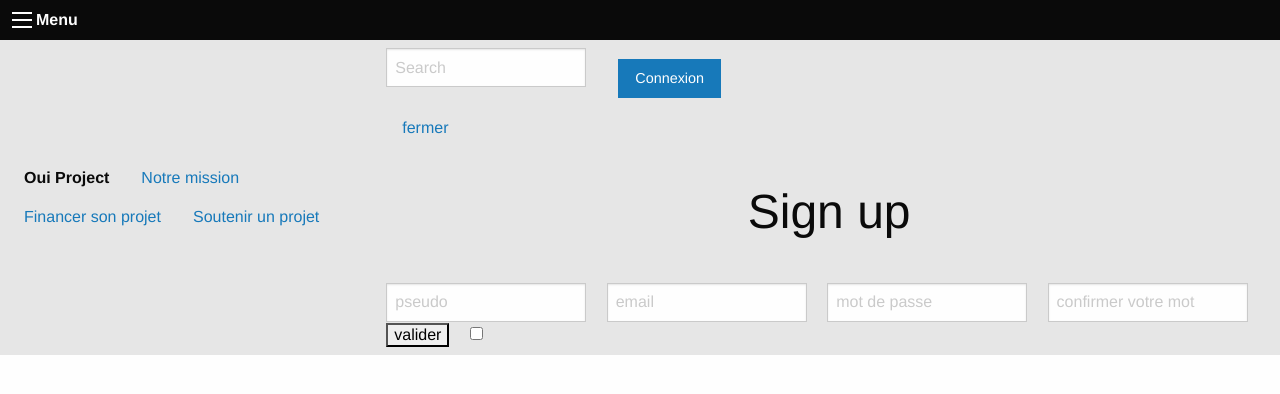
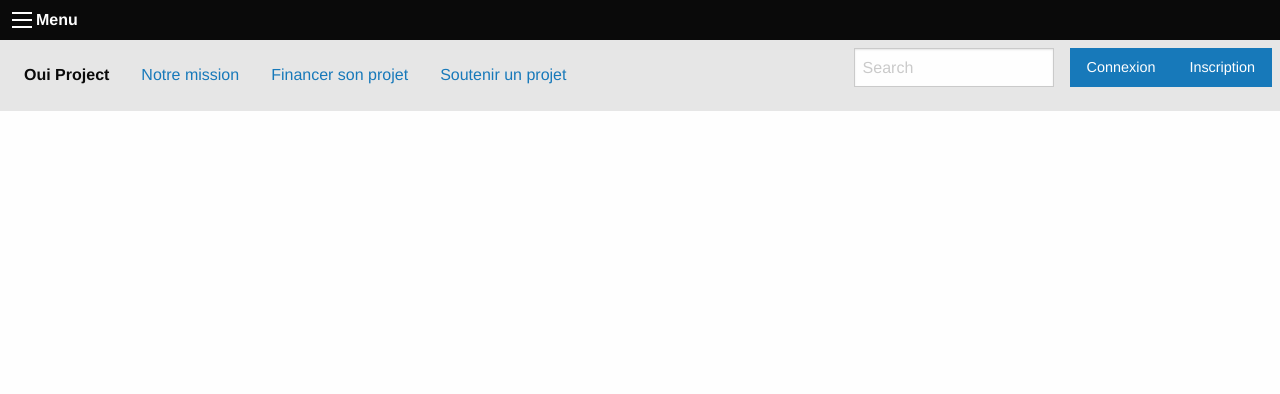
Before and after one commit to Cegaz/yes, a PHP site: template src/View/header.php in a window 1280 px wide. Shown: the top 394 px of the page. Run offline with PHP 8.4, Linux system fonts and the light colour scheme; the template is opened without the code that fills it, so the values that code supplies are empty; some libraries are stand-ins or nearby versions.

Commit message:
_2 modification of registration manager files

```diff
--- a/src/View/footer.php
+++ b/src/View/footer.php
@@ -14,6 +14,8 @@
 </footer>
     <script src="https://code.jquery.com/jquery-3.2.1.min.js"></script>
     <script src="https://cdnjs.cloudflare.com/ajax/libs/foundation/6.4.3/js/foundation.js"></script>
+    <!--<script src="https://cdnjs.cloudflare.com/ajax/libs/foundation/6.4.3/js/plugins/foundation.abide.min
+    .js"></script>-->
     <script src="/assets/js/script.js"></script>
 </body>
 </html>
--- a/src/View/header.php
+++ b/src/View/header.php
@@ -6,6 +6,8 @@
     <meta name="viewport" content="width=device-width, initial-scale=1.0">
     <link rel="stylesheet" href="https://cdnjs.cloudflare.com/ajax/libs/foundation/6.4.3/css/foundation.min.css">
     <link rel="stylesheet" href="/assets/css/style.css">
+    <link href="https://cdnjs.cloudflare.com/ajax/libs/font-awesome/4.7.0/css/font-awesome.css" rel="stylesheet">
+
     <title>Oui Project</title>
 </head>
 
@@ -28,37 +30,61 @@
         <div class="top-bar-right">
             <ul class="menu">
                 <li><input type="search" placeholder="Search"></li>
-                <li><a href="#openModal"><button type="button" class="button">Connexion</button></a></li>
+                <li><button type="button" class="button">Connexion</button></li>
 
-                <div id="openModal" class="modalDialog">
-                    <div>
-                        <a href="#close" title="Close" class="close">fermer</a>
-                        <div class="login-box">
-                            <div class="row collapse expanded">
-                                <div class="small-12 medium-6 column small-order-2 medium-order-1">
-                                    <div class="login-box-form-section">
-                                        <h1 class="login-box-title">Sign up</h1>
-                                        <form method="post" action="/signin">
-                                            <input class="login-box-input" type="text" required pattern="[a-zA-Z]+" name="pseudo"
-                                                   placeholder="pseudo" />
-                                            <input class="login-box-input" type="email" required pattern="^[A-Z0-9._%+-]+@[A-Z0-9.-]+\.[A-Z]{2,}" name="email"
-                                                   placeholder="email" />
-                                            <input class="login-box-input" type="password" id="password" required
-                                                   pattern="[a-zA-Z]+" name="password" placeholder="mot de passe" />
 
-                                            <input class="login-box-input" type="password" required pattern="[a-zA-Z]+"
-                                                   data-equalto="password" name="password_conf" placeholder="confirmer votre mot
-                                       de passe"/>
-                                            <input class="login-box-submit-button" type="submit" name="submit"
-                                                   value="valider" />
-                                            <input type="checkbox" name="cgu" value="1" placeholder="veuillez accepter les cgu" />
-                                        </form>
-                                    </div>
-                                </div>
+        <div class="reveal" id="exampleModal1" data-reveal>
+            <form data-abide novalidate method="post" action="/signin">
+                <div data-abide-error class="alert callout" style="display: none;">
+                    <p><i class="fi-alert"></i>les informations entrées sont incorrects</p>
+                </div>
+                <div class="form-icons">
+                    <h4>inscription Oui-project</h4>
 
-                            </div>
-                        </div>
+                    <div class="input-group"><span class="input-group-label"><i class="fa fa-user"></i></span>
+                        <span class="form-error">pseudo requis</span>
+                        <input class="input-group-field" type="text" name="pseudo" placeholder="pseudo" required
+                               pattern="[a-zA-Z]+"/>
+
                     </div>
+
+                    <div class="input-group"><span class="input-group-label"><i class="fa fa-envelope"></i></span>
+                        <input class="input-group-field" type="password" name="email"
+                               required pattern="/^[^\W][a-zA-Z0-9_]+(\.[a-zA-Z0-9_]+)*\@[a-zA-Z0-9_]+(\.[a-zA-Z0-9_]+)*\.[a-zA-Z]{2,4}$/"
+                               placeholder="email"/>
+                        <span class="form-error"> email requis</span>
+                    </div>
+
+                    <div class="input-group"><span class="input-group-label"><i class="fa fa-key"></i></span>
+                        <input class="input-group-field" required pattern="[a-zA-Z]+"
+                               type="password" name="mot de passe" placeholder="mot de passe"/>
+                        <span class="form-error"> mot de passe incorrect</span>
+                    </div>
+
+                    <div class="input-group"><span class="input-group-label"><i class="fa fa-key"></i></span>
+                        <input class="input-group-field" data-equalto="password" type="password" required name="mot
+                        de passe_conf" placeholder="confirmation mot de passe">
+                        <span class="form-error"> mot de passe incorrect</span>
+                    </div>
+
+                    <div class="input-group"><span class="input-group-label"><i class="fa fa-check"></i></span>
+                        <input class="input-group-field" type="checkbox" value="1" name="cgu"/>
+                        <p><a href="https://www.amazon.fr/gp/help/customer/display.html?nodeId=548524#GUID-602FA6E8-D724-4317-89F6-E78834F9BA58__SECTION_E43AAFC78C1543548F6B3D44AC4D5D20"
+                              target="_blank" >j'accepte les conditions générales d'utilisation</p></a>
+                        <span class="form-error">veuillez validez les conditions</span>
+                    </div>
+
+
+                </div>
+
+                <button class="button expanded">Valider</button>
+            </form>
+
+            <button class="close-button" data-close aria-label="Close modal" type="button">
+                <span aria-hidden="true">&times;</span>
+            </button>
+        </div>
+        <p><button class="button" data-open="exampleModal1">Inscription</button></p>
             </ul>
         </div>
     </div>
```
